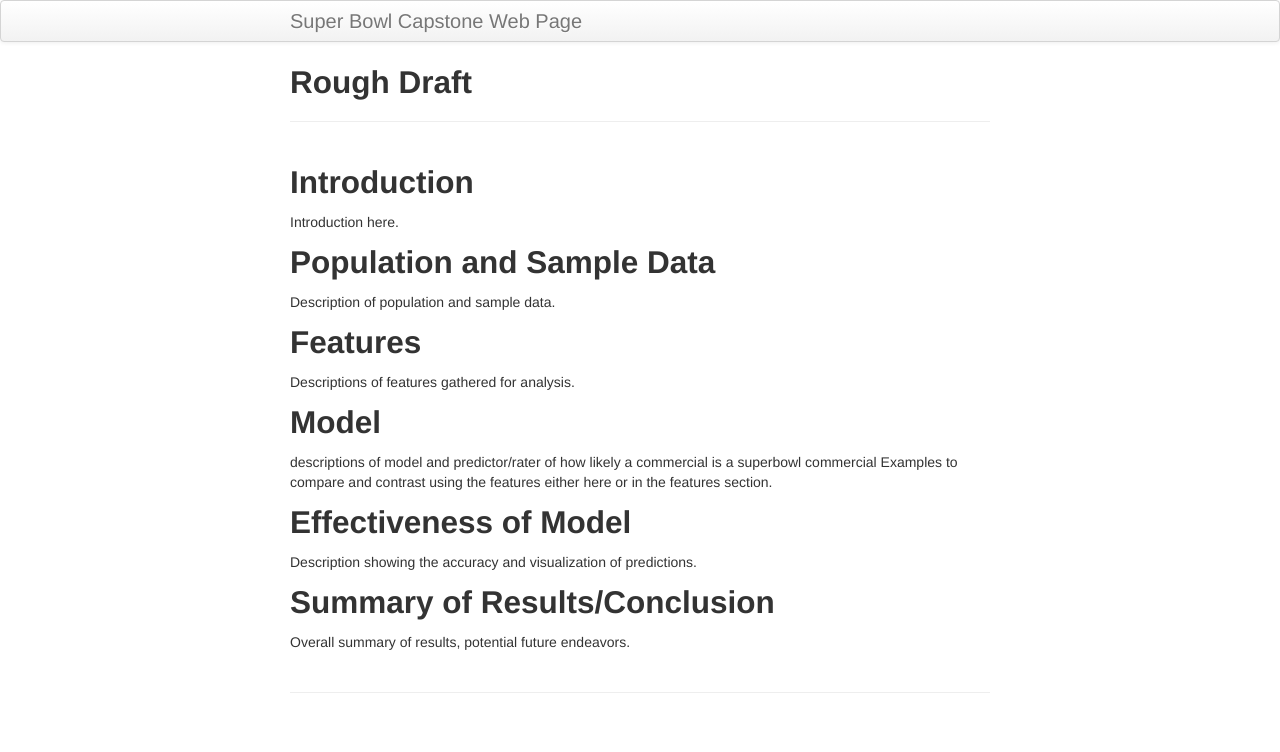
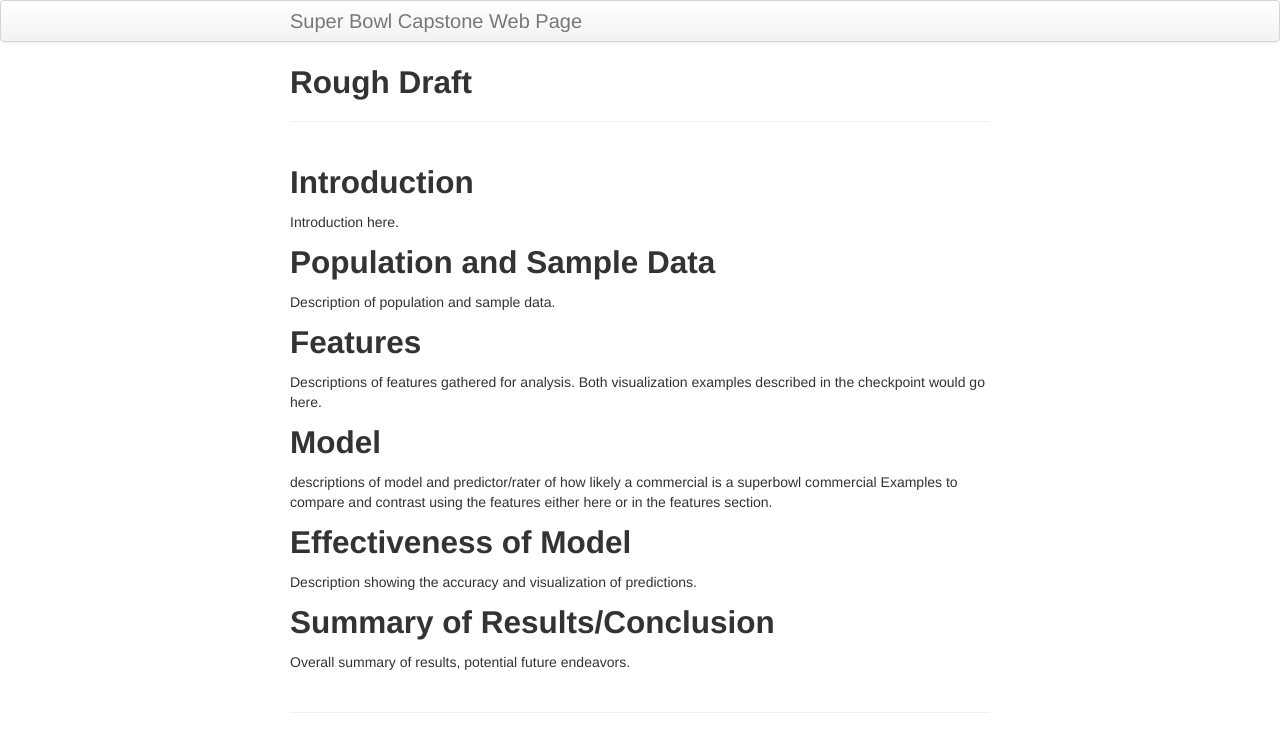
Before and after one commit to Furbeh/SuperBowlCapstoneWebPage, a Jekyll site: the page built from index.md, in a window 1280 px wide. Shown: the top 752 px of the page. Built offline with Jekyll 4.4.1, drawn with Linux system fonts in a browser that asks for light colours.

Commit message:
Update index.md

```diff
--- a/index.md
+++ b/index.md
@@ -13,6 +13,7 @@ Description of population and sample data.
 
 ## Features
 Descriptions of features gathered for analysis.
+Both visualization examples described in the checkpoint would go here.
 
 ## Model
 descriptions of model and predictor/rater of how likely a commercial is a superbowl commercial
```
